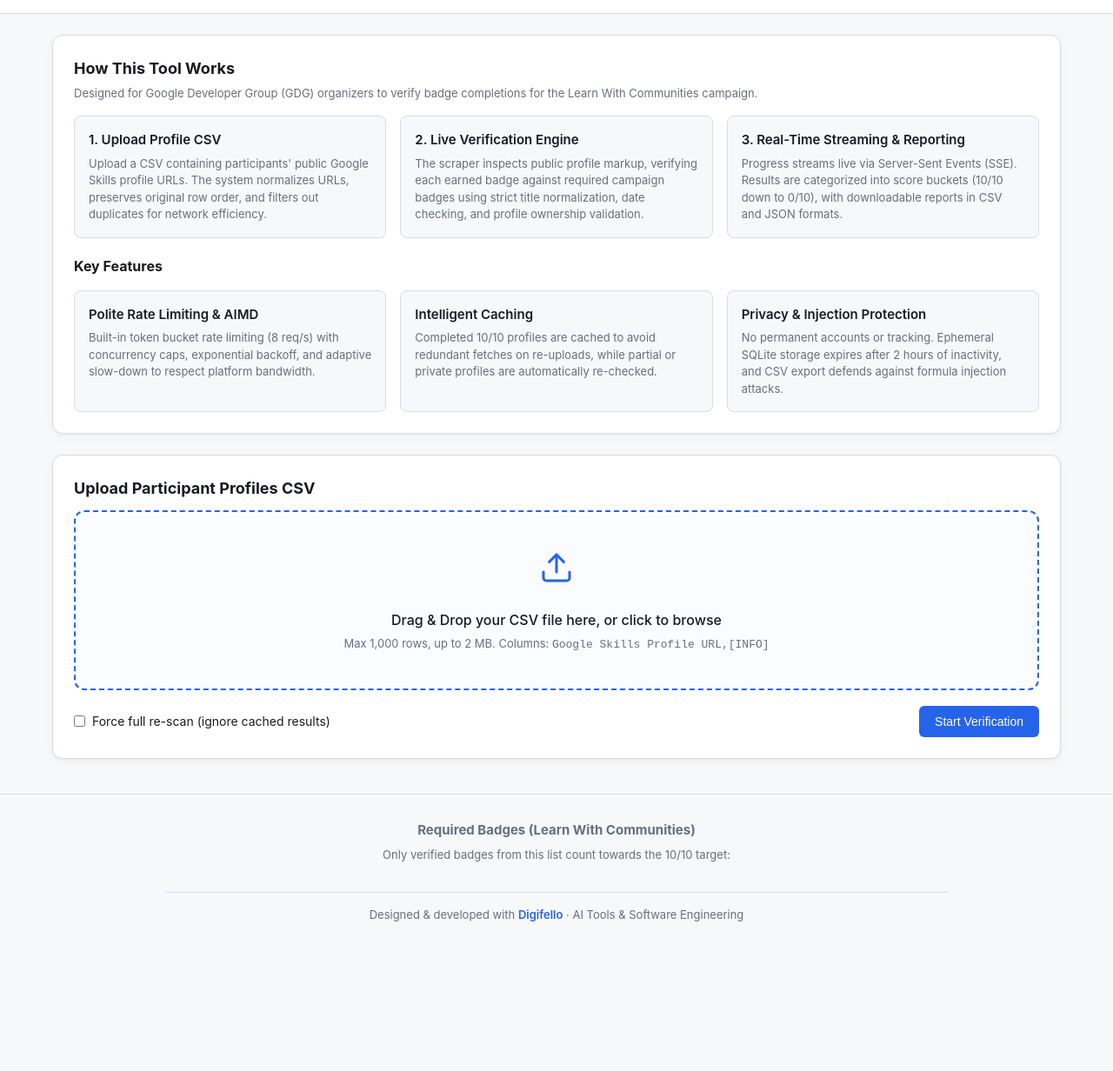
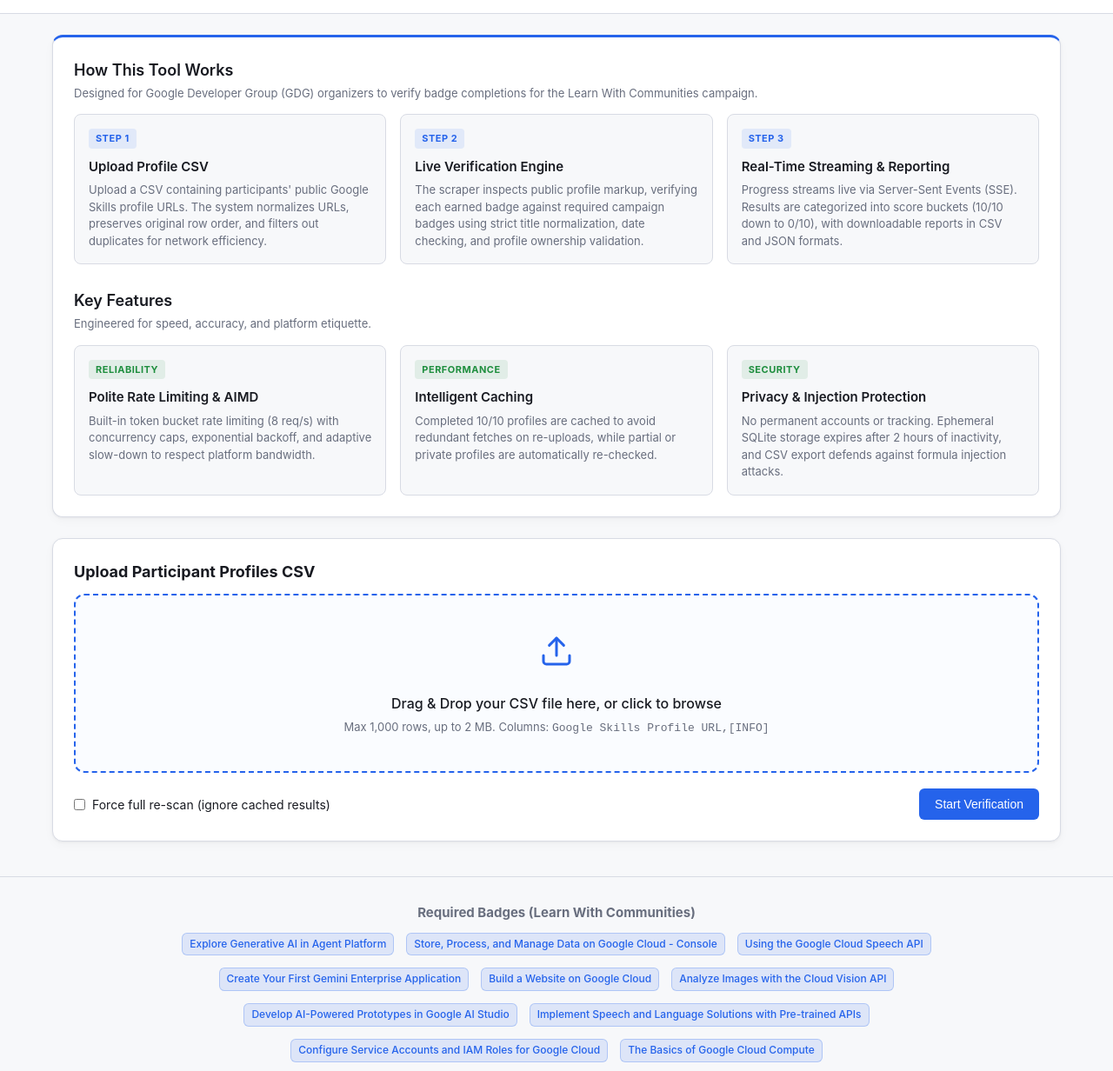
Before and after one commit to Mitul0000/Google-Skills-tracker, a plain HTML site: page app/static/index.html in a window 1280 px wide. Shown: the part 68-1300 px from the top of the page at 87% size. Before the commit the page ends 1220 px from the top, so only its background shows below. Drawn offline with Linux system fonts and the light colour scheme; no server answers.

Commit message:
Format How It Works cards, pre-populate badges footer, and enforce Digifello brand color

```diff
--- a/app/static/index.html
+++ b/app/static/index.html
@@ -29,47 +29,60 @@
 
   <main class="container">
     <!-- How It Works & Features Cards -->
-    <div class="card" style="margin-bottom: 24px;">
-      <h2 style="font-size: 18px; margin-bottom: 6px;">How This Tool Works</h2>
-      <p style="font-size: 13px; color: var(--text-muted); margin-bottom: 14px;">
-        Designed for Google Developer Group (GDG) organizers to verify badge completions for the Learn With Communities campaign.
-      </p>
+    <div class="card info-card" style="margin-bottom: 24px;">
+      <div class="info-section-header">
+        <h2>How This Tool Works</h2>
+        <p class="section-subtitle">
+          Designed for Google Developer Group (GDG) organizers to verify badge completions for the Learn With Communities campaign.
+        </p>
+      </div>
+
       <div class="info-grid">
         <div class="info-item">
-          <div class="info-item-title">1. Upload Profile CSV</div>
+          <div class="step-num">Step 1</div>
+          <div class="info-item-title">Upload Profile CSV</div>
           <div class="info-item-desc">
             Upload a CSV containing participants' public Google Skills profile URLs. The system normalizes URLs, preserves original row order, and filters out duplicates for network efficiency.
           </div>
         </div>
         <div class="info-item">
-          <div class="info-item-title">2. Live Verification Engine</div>
+          <div class="step-num">Step 2</div>
+          <div class="info-item-title">Live Verification Engine</div>
           <div class="info-item-desc">
             The scraper inspects public profile markup, verifying each earned badge against required campaign badges using strict title normalization, date checking, and profile ownership validation.
           </div>
         </div>
         <div class="info-item">
-          <div class="info-item-title">3. Real-Time Streaming & Reporting</div>
+          <div class="step-num">Step 3</div>
+          <div class="info-item-title">Real-Time Streaming & Reporting</div>
           <div class="info-item-desc">
             Progress streams live via Server-Sent Events (SSE). Results are categorized into score buckets (10/10 down to 0/10), with downloadable reports in CSV and JSON formats.
           </div>
         </div>
       </div>
 
-      <h3 style="font-size: 16px; margin-top: 20px; margin-bottom: 6px;">Key Features</h3>
+      <div class="info-section-header" style="margin-top: 28px;">
+        <h2>Key Features</h2>
+        <p class="section-subtitle">Engineered for speed, accuracy, and platform etiquette.</p>
+      </div>
+
       <div class="info-grid">
         <div class="info-item">
+          <div class="feature-tag">Reliability</div>
           <div class="info-item-title">Polite Rate Limiting & AIMD</div>
           <div class="info-item-desc">
             Built-in token bucket rate limiting (8 req/s) with concurrency caps, exponential backoff, and adaptive slow-down to respect platform bandwidth.
           </div>
         </div>
         <div class="info-item">
+          <div class="feature-tag">Performance</div>
           <div class="info-item-title">Intelligent Caching</div>
           <div class="info-item-desc">
             Completed 10/10 profiles are cached to avoid redundant fetches on re-uploads, while partial or private profiles are automatically re-checked.
           </div>
         </div>
         <div class="info-item">
+          <div class="feature-tag">Security</div>
           <div class="info-item-title">Privacy & Injection Protection</div>
           <div class="info-item-desc">
             No permanent accounts or tracking. Ephemeral SQLite storage expires after 2 hours of inactivity, and CSV export defends against formula injection attacks.
@@ -226,8 +239,18 @@
   <footer>
     <div style="max-width: 900px; margin: 0 auto;">
       <h3 style="font-size: 15px; margin-bottom: 8px;" id="campaign-title">Required Badges (Learn With Communities)</h3>
-      <p style="margin-bottom: 12px;">Only verified badges from this list count towards the 10/10 target:</p>
-      <div id="badges-footer-list" style="display: flex; flex-wrap: wrap; justify-content: center; gap: 6px; margin-bottom: 20px;"></div>
+      <div id="badges-footer-list" style="display: flex; flex-wrap: wrap; justify-content: center; gap: 8px; margin-bottom: 20px;">
+        <span class="badge-tag">Explore Generative AI in Agent Platform</span>
+        <span class="badge-tag">Store, Process, and Manage Data on Google Cloud - Console</span>
+        <span class="badge-tag">Using the Google Cloud Speech API</span>
+        <span class="badge-tag">Create Your First Gemini Enterprise Application</span>
+        <span class="badge-tag">Build a Website on Google Cloud</span>
+        <span class="badge-tag">Analyze Images with the Cloud Vision API</span>
+        <span class="badge-tag">Develop AI-Powered Prototypes in Google AI Studio</span>
+        <span class="badge-tag">Implement Speech and Language Solutions with Pre-trained APIs</span>
+        <span class="badge-tag">Configure Service Accounts and IAM Roles for Google Cloud</span>
+        <span class="badge-tag">The Basics of Google Cloud Compute</span>
+      </div>
       <div style="padding-top: 16px; border-top: 1px solid var(--border-color); font-size: 13px;">
         Designed & developed with <a href="https://digifello.dev" target="_blank" rel="noopener noreferrer" class="brand-link">Digifello</a> · AI Tools & Software Engineering
       </div>
--- a/app/static/styles.css
+++ b/app/static/styles.css
@@ -87,17 +87,21 @@ header {
 }
 
 .brand-link,
-.brand-link:visited,
-.brand-link:active {
+a.brand-link,
+a.brand-link:visited,
+a.brand-link:hover,
+a.brand-link:active,
+a.brand-link:focus {
   color: var(--primary) !important;
   text-decoration: none;
   font-weight: 600;
   transition: opacity 0.2s;
 }
 
-.brand-link:hover {
+.brand-link:hover,
+a.brand-link:hover {
   text-decoration: underline;
-  opacity: 0.9;
+  opacity: 0.85;
 }
 
 a:visited {
@@ -126,11 +130,28 @@ h1 {
 }
 
 /* Features and How It Works */
+.info-card {
+  border-top: 3px solid var(--primary);
+}
+
+.info-section-header h2 {
+  font-size: 18px;
+  font-weight: 600;
+  color: var(--text-main);
+  margin-bottom: 4px;
+}
+
+.section-subtitle {
+  font-size: 13px;
+  color: var(--text-muted);
+  line-height: 1.5;
+}
+
 .info-grid {
   display: grid;
   grid-template-columns: repeat(auto-fit, minmax(280px, 1fr));
   gap: 16px;
-  margin-top: 16px;
+  margin-top: 14px;
 }
 
 .info-item {
@@ -138,6 +159,39 @@ h1 {
   border: 1px solid var(--border-color);
   border-radius: 8px;
   padding: 16px;
+  display: flex;
+  flex-direction: column;
+  transition: transform 0.15s ease, border-color 0.15s ease;
+}
+
+.info-item:hover {
+  border-color: var(--primary);
+}
+
+.step-num {
+  font-size: 11px;
+  font-weight: 700;
+  text-transform: uppercase;
+  color: var(--primary);
+  background: rgba(37, 99, 235, 0.1);
+  padding: 3px 8px;
+  border-radius: 4px;
+  width: fit-content;
+  margin-bottom: 10px;
+  letter-spacing: 0.5px;
+}
+
+.feature-tag {
+  font-size: 11px;
+  font-weight: 700;
+  text-transform: uppercase;
+  color: var(--success);
+  background: rgba(30, 142, 62, 0.1);
+  padding: 3px 8px;
+  border-radius: 4px;
+  width: fit-content;
+  margin-bottom: 10px;
+  letter-spacing: 0.5px;
 }
 
 .info-item-title {
@@ -428,17 +482,29 @@ h1 {
 
 .badge-tag {
   display: inline-block;
-  background: rgba(26, 115, 232, 0.1);
+  background: rgba(37, 99, 235, 0.12);
   color: var(--primary);
-  border-radius: 4px;
-  padding: 2px 6px;
-  font-size: 11px;
-  margin: 2px;
+  border: 1px solid rgba(37, 99, 235, 0.25);
+  border-radius: 6px;
+  padding: 4px 8px;
+  font-size: 12px;
+  font-weight: 500;
+  margin: 3px;
+  line-height: 1.4;
+}
+
+@media (prefers-color-scheme: dark) {
+  .badge-tag {
+    background: rgba(59, 158, 255, 0.15);
+    color: #60a5fa;
+    border: 1px solid rgba(59, 158, 255, 0.35);
+  }
 }
 
 .badge-tag.missing {
-  background: rgba(217, 48, 37, 0.1);
+  background: rgba(225, 29, 72, 0.1);
   color: var(--error);
+  border-color: rgba(225, 29, 72, 0.25);
 }
 
 .score-diff {
```
